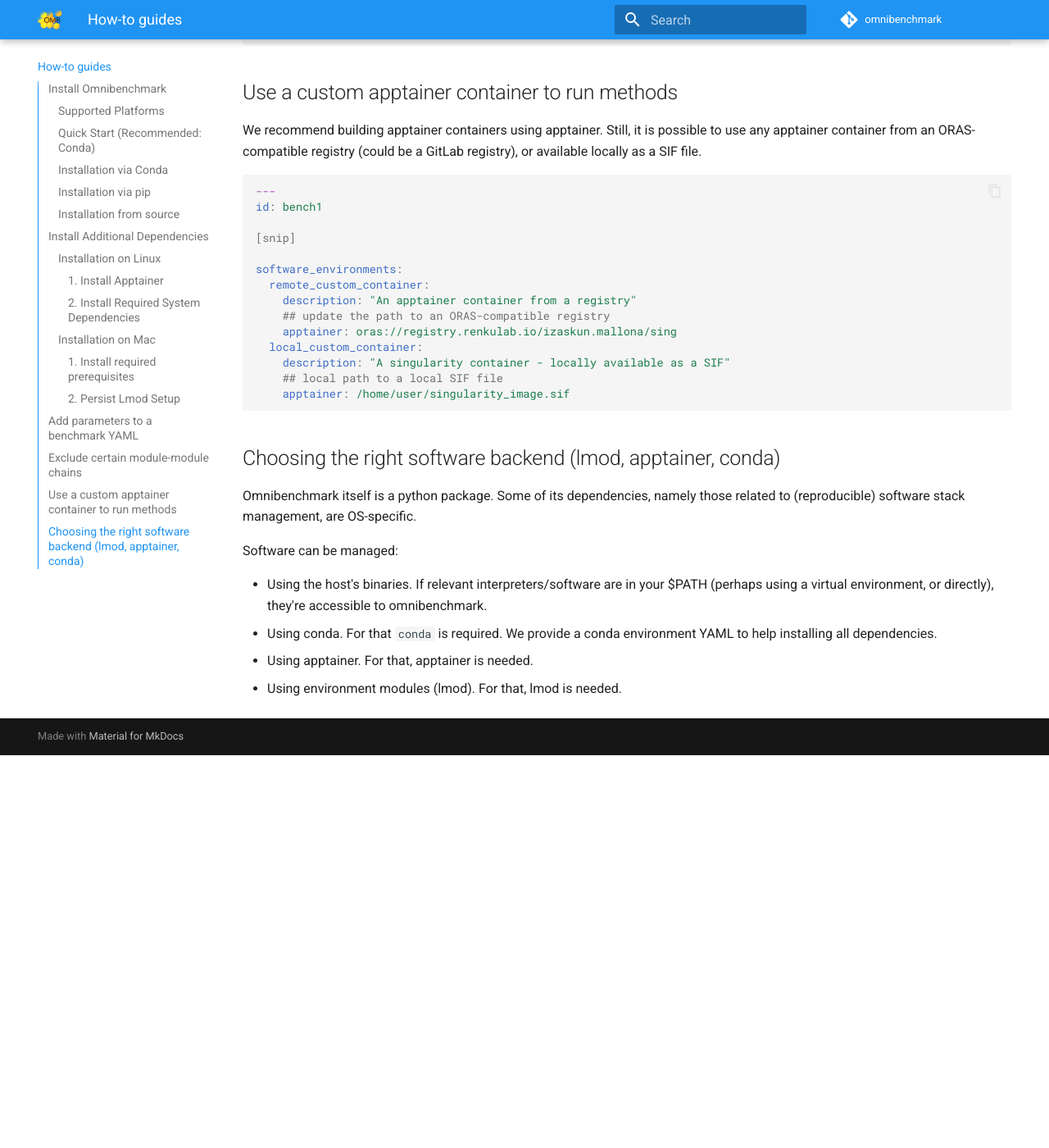
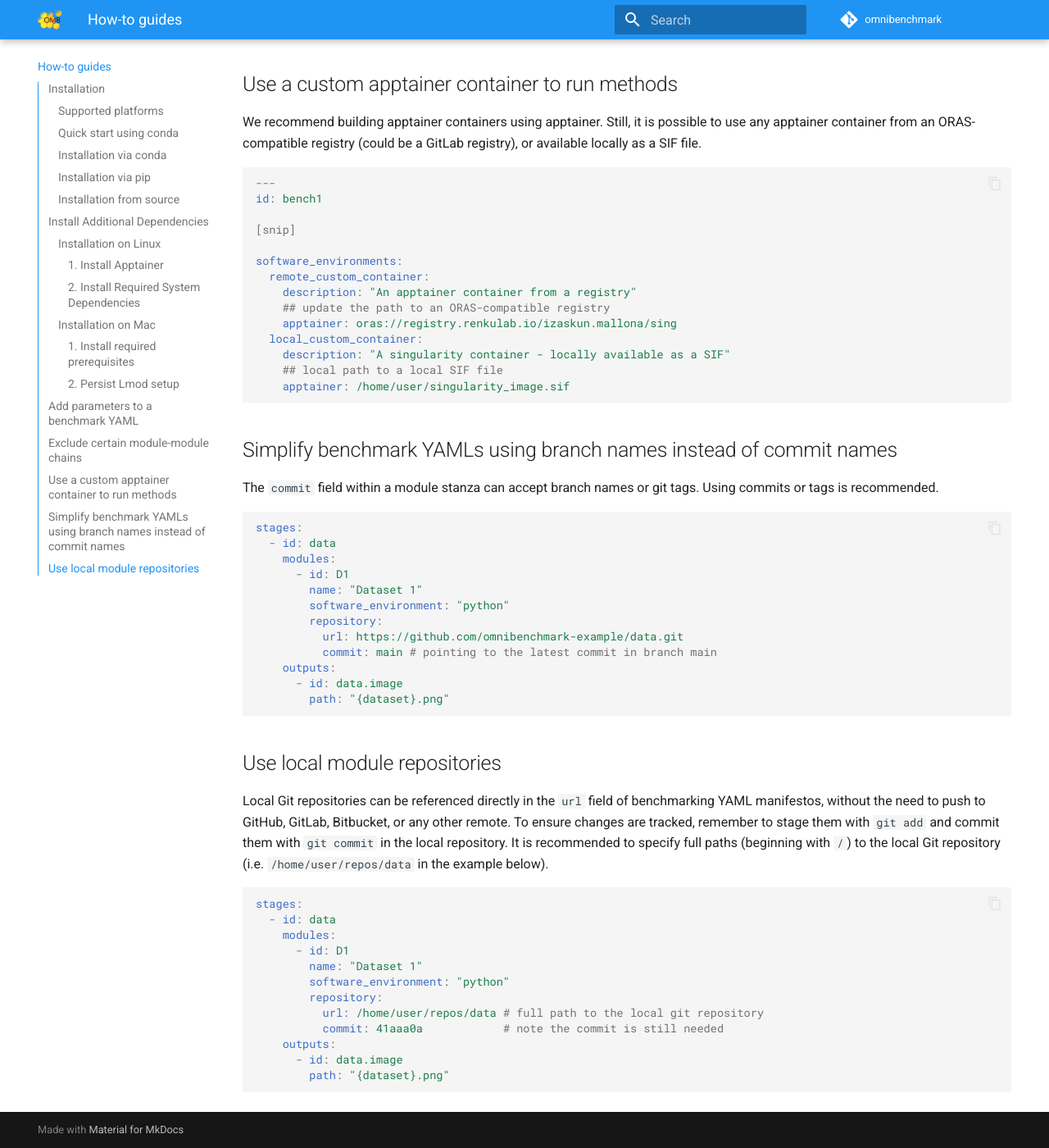
Before and after one commit to omnibenchmark/omnibenchmark, an MkDocs documentation site: the page built from docs/src/howto.md, in a window 1280 px wide and 1400 px high, scrolled down 4842 px. Shown: the whole window at 82% size. Built offline with MkDocs 1.6.1 and Material for MkDocs 9.7.7, drawn with Linux system fonts in a browser that asks for light colours; comment, search, counter and statistics services are not loaded; the version menu is left out; before the commit the page ends 5763 px from its top, so only the background shows below that; some of the changed text lies outside the part shown.

Commit message:
docs: Copyedit and update user-facing documentation (#185)
#185

---------

Co-authored-by: Mark Robinson <mark.robinson@mls.uzh.ch>
Co-authored-by: Daniel Incicau <daniel.incicau@gmail.com>

````diff
--- a/docs/mkdocs.yml
+++ b/docs/mkdocs.yml
@@ -1,17 +1,18 @@
-site_name: omnibenchmark
+site_name: Omnibenchmark
 site_url: https://omnibenchmark.org
 repo_url: https://github.com/omnibenchmark/omnibenchmark
 repo_name: omnibenchmark
-site_description: Omnibenchmark is a platform for open, continuous community-driven scientific benchmarking.
+site_description: Omnibenchmark is a CLI for open and continuous scientific benchmarking.
 docs_dir: src
 
 nav:
-  - omnibenchmark: index.md
+  - Omnibenchmark: index.md
   - Philosophy: philosophy.md
   - Tutorials: tutorial.md
   - How-to guides: howto.md
   - CLI reference: reference.md
-  - Configuration: config.md
+  # - Configuration: config.md
+  - Examples: examples.md
   - News: news.md
   - Contact: team.md
 
--- /dev/null
+++ b/docs/src/examples.md
@@ -0,0 +1,37 @@
+## Clustering algorithms (*clustbench*)
+
+We have ported the *clustbench* clustering benchmark [(Gagolewski, 2022)](https://clustering-benchmarks.gagolewski.com/index.html) to evaluate **105 datasets** with a known ground truth and **27 methods** using six partition metrics (see table below).
+
+If present, we included noisy points during the clustering process, but ignored them when calculating the performance metrics.
+
+We grouped datasets and methods according to their generator and/or software environment, hence writing modules able to run multiple methods on demand. The [Clustering_conda.yml](https://github.com/omnibenchmark/clustering_example/blob/main/Clustering_conda.yml) manifest makes use of this parametrization to specify the dataset/method/metric to be run from a benchmarking module.
+
+Beyond *Conda*, we also designed *EasyBuild* and *Apptainer* execution environments to evaluate the impact of the software backend on benchmarking results, both in terms of algorithmic outcomes (e.g., clustering metrics) and computational performance.
+
+### Components
+
+| Stage      | Module        | Components                                                                                                                   | Count |
+|------------|---------------|------------------------------------------------------------------------------------------------------------------------------|-------|
+| Data       | fcps          | atom, chainlink, engytime, hepta, lsun, target, tetra, twodiamonds, wingnut                                                  | 9     |
+|            | graves        | graves1--graves12                                                                                                            | 12    |
+|            | other         | aggregation, aniso, blobs, circles, complex9v1--complex9v55                                                                  | 59    |
+|            | sipu          | a1, a2, a3, a4, dim032, dim064, dim128, dim256, g2--g6, s1--s4, unbalance, triangle1, triangle2                              | 20    |
+|            | uci           | iris, wine, yeast                                                                                                            | 3     |
+|            | wut           | spiral, zigzag_outliers                                                                                                      | 2     |
+| Clustering | fastcluster   | complete, ward, average, weighted, median, centroid                                                                          | 6     |
+|            | sklearn       | birch, kmeans, spectral, gm                                                                                                  | 4     |
+|            | agglomerative | average, complete, ward                                                                                                      | 3     |
+|            | genieclust    | genie, gic, ica                                                                                                              | 3     |
+|            | fcps          | Minimax, MinEnergy, HDBSCAN_2/4/8, Diana, Fanny, Hardcl, Softcl, Clara, PAM                                                  | 11    |
+| Metrics    | partition_metrics | normalized_clustering_accuracy, adjusted_fm_score, adjusted_mi_score, adjusted_rand_score, fm_score, mi_score            | 6     |
+
+### Running *clustbench* with Omnibenchmark
+
+To run the benchmark using *Conda* as a software backend:
+
+```bash
+git clone git@github.com:omnibenchmark/clustering_example.git
+cd clustering_example
+
+ob run benchmark -b Clustering_conda.yml --local-storage
+```
--- a/docs/src/howto.md
+++ b/docs/src/howto.md
@@ -1,19 +1,22 @@
-## Install Omnibenchmark
+## Installation
 
 Omnibenchmark is a pip-installable python package ([PyPI](https://pypi.org/project/omnibenchmark/), [source code](https://github.com/omnibenchmark/omnibenchmark)).
 
-### Supported Platforms
+### Supported platforms
+
+Even if Omnibenchmark installs, there are limitations of running benchmarks on some operating systems.
 
 | Backend      | Linux | MacOS | Windows |
 |--------------|-------|-------|---------|
-| Conda        | ✅    | ✅    | ❌       |
+| Conda        | ✅    | ✅    | ⚠️       |
 | Apptainer    | ✅    | ❌    | ❌       |
 | Easybuild    | ✅    | ⚠️    | ❌       |
 | Lmod         | ✅    | ⚠️    | ❌       |
 
-Do note that some backends work with caveats, according to [their documentation](https://tutorial.easybuild.io/2020-06-isc20/installation/#linux). This mean that, even we support the backend, the recipes to build and deploy the software environments used in your benchmark might not work out-of-the-box in all platforms and architectures.
 
-### Quick Start (Recommended: Conda)
+Similarly, the system architecture matters. Conda packages built for amd64 do not run on arm64 machines.
+
+### Quick start using conda
 
 ```shell
 # Install Miniforge and git if not already installed
@@ -30,7 +33,7 @@
 
 For detailed instructions, see below.
 
-### Installation via Conda
+### Installation via conda
 
 This is the **recommended** way to install Omnibenchmark because it also enables using conda-managed workflows. Similarly, we provide a conda environment YAML to help installing other dependencies, such as `lmod` or `easybuild`.
 
@@ -206,9 +209,9 @@
 
     ```
 
-#### 2. Persist Lmod Setup
+#### 2. Persist Lmod setup
 
-To ensure `lmod` is available in every terminal session, **add the following to your shell profile**:
+To ensure `lmod` is available in every terminal session, add the following to your shell profile:
 
 - For `bash`, edit `~/.bash_profile` or `~/.bashrc`
 - For `zsh` (default on modern macOS), edit `~/.zprofile` or `~/.zshrc`
@@ -288,13 +291,43 @@
     apptainer: /home/user/singularity_image.sif
 ```
 
-## Choosing the right software backend (lmod, apptainer, conda)
+## Simplify benchmark YAMLs using branch names instead of commit names
 
-Omnibenchmark itself is a python package. Some of its dependencies, namely those related to (reproducible) software stack management, are OS-specific.
+The `commit` field within a module stanza can accept branch names or git tags. Using commits or tags is recommended.
 
-Software can be managed:
+```yaml
+stages:
+  - id: data
+    modules:
+      - id: D1
+        name: "Dataset 1"
+        software_environment: "python"
+        repository:
+          url: https://github.com/omnibenchmark-example/data.git
+          commit: main # pointing to the latest commit in branch main
+    outputs:
+      - id: data.image
+        path: "{dataset}.png"
+```
 
-- Using the host's binaries. If relevant interpreters/software are in your $PATH (perhaps using a virtual environment, or directly), they're accessible to omnibenchmark.
-- Using conda. For that `conda` is required. We provide a conda environment YAML to help installing all dependencies.
-- Using apptainer. For that, apptainer is needed.
-- Using environment modules (lmod). For that, lmod is needed.
+
+## Use local module repositories
+
+Local Git repositories can be referenced directly in the `url` field of benchmarking YAML manifestos, without the need to push to GitHub, GitLab, Bitbucket, or any other remote. To ensure changes are tracked, remember to stage them with `git add` and commit them with `git commit` in the local repository. It is recommended to specify full paths (beginning with `/`) to the local Git repository (i.e. `/home/user/repos/data` in the example below).
+
+
+
+```yaml
+stages:
+  - id: data
+    modules:
+      - id: D1
+        name: "Dataset 1"
+        software_environment: "python"
+        repository:
+          url: /home/user/repos/data # full path to the local git repository
+          commit: 41aaa0a            # note the commit is still needed
+    outputs:
+      - id: data.image
+        path: "{dataset}.png"
+```
````
Also changed, not shown: other parts of docs/src/howto.md (+1 -1 lines), docs/src/index.md (+2 -1 lines), docs/src/news.md (+11 -1 lines), docs/src/team.md (+4 -6 lines), docs/src/tutorial.md (+6 -20 lines).
